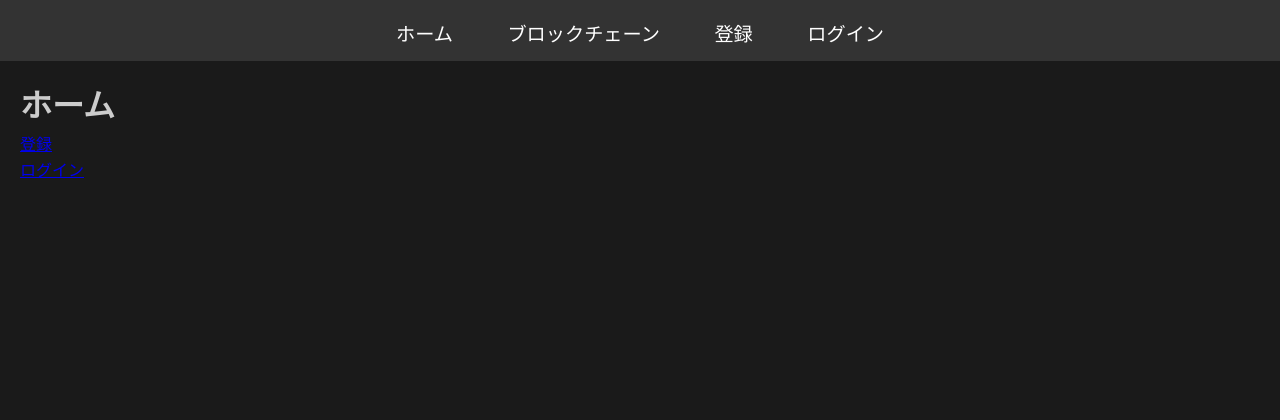
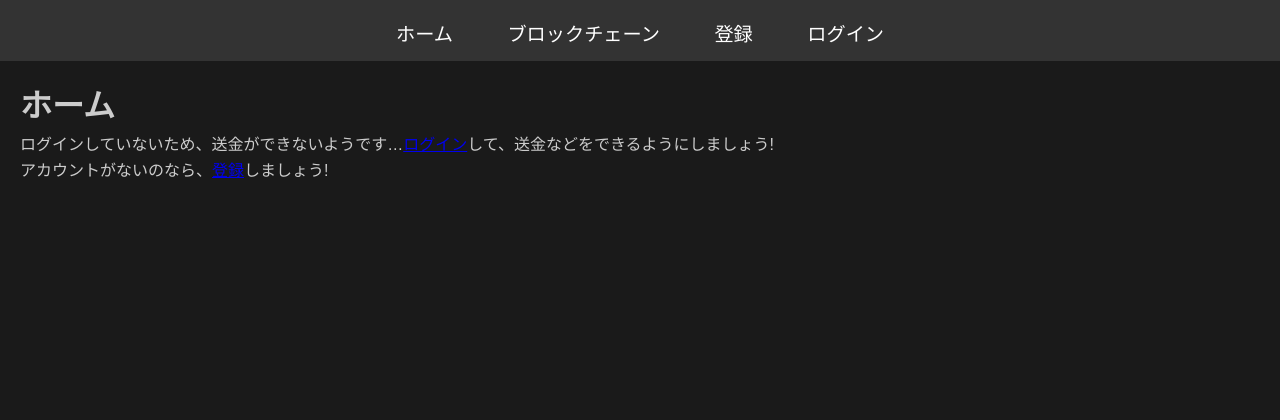
Before and after one commit to shizukani-cp/eduset, a Flask app: page / in a window 1280 px wide. Shown: the top 420 px of the page. Run offline with Flask 3, Linux system fonts and the light colour scheme.

Commit message:
ログインしていないときにメッセージを表示するよう変更

```diff
--- a/app/templates/index.html
+++ b/app/templates/index.html
@@ -5,8 +5,8 @@
 {% block content %}
 <h1>ホーム</h1>
 {% if current_user.is_anonymous %}
-<p><a href="{{ url_for('register') }}">登録</a></p>
-<p><a href="{{ url_for('login') }}">ログイン</a></p>
+<p>ログインしていないため、送金ができないようです…<a href="{{ url_for('login') }}">ログイン</a>して、送金などをできるようにしましょう!</p>
+<p>アカウントがないのなら、<a href="{{ url_for('register') }}">登録</a>しましょう!</p>
 {% else %}
 <p>ようこそ、{{ current_user.name }}さん!</p>
 <p>残高: {{ current_user.balance }} Z</p>
```
